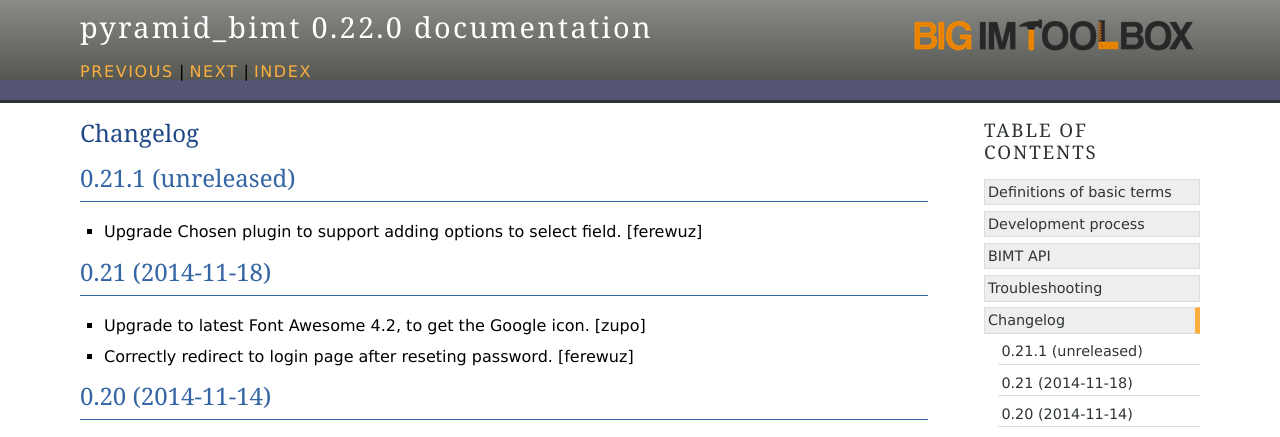
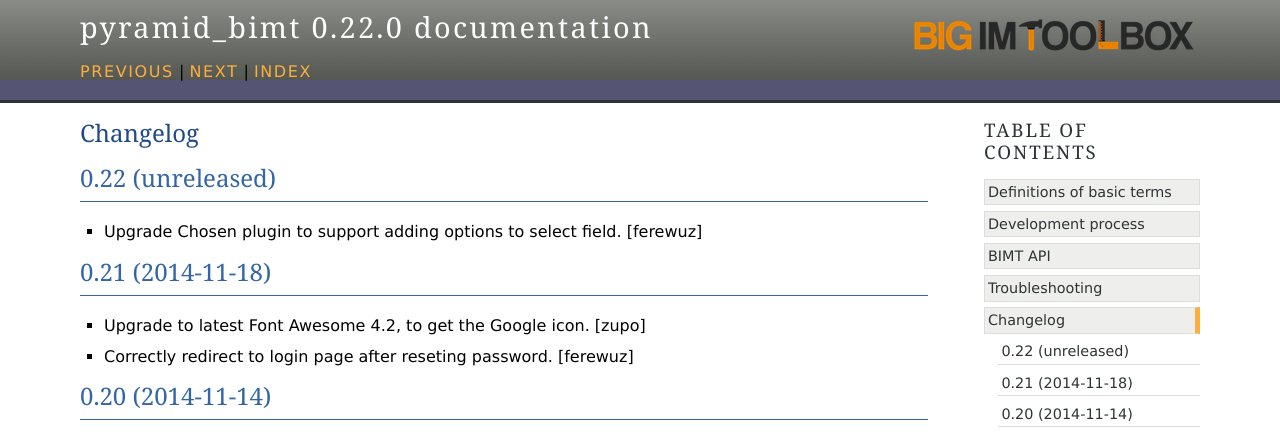
Before and after one commit to persho/pyramid_bimt, a Sphinx documentation site: the page built from docs/CHANGELOG.rst, in a window 1280 px wide and 900 px high. Shown: the top 437 px of the window. Built offline with Sphinx 7.4.7, drawn with Linux system fonts in a browser that asks for light colours.

Commit message:
Correct version number

```diff
--- a/docs/CHANGELOG.rst
+++ b/docs/CHANGELOG.rst
@@ -2,8 +2,8 @@ Changelog
 =========
 
 
-0.21.1 (unreleased)
--------------------
+0.22 (unreleased)
+-----------------
 
 - Upgrade Chosen plugin to support adding options to select field.
   [ferewuz]
```
